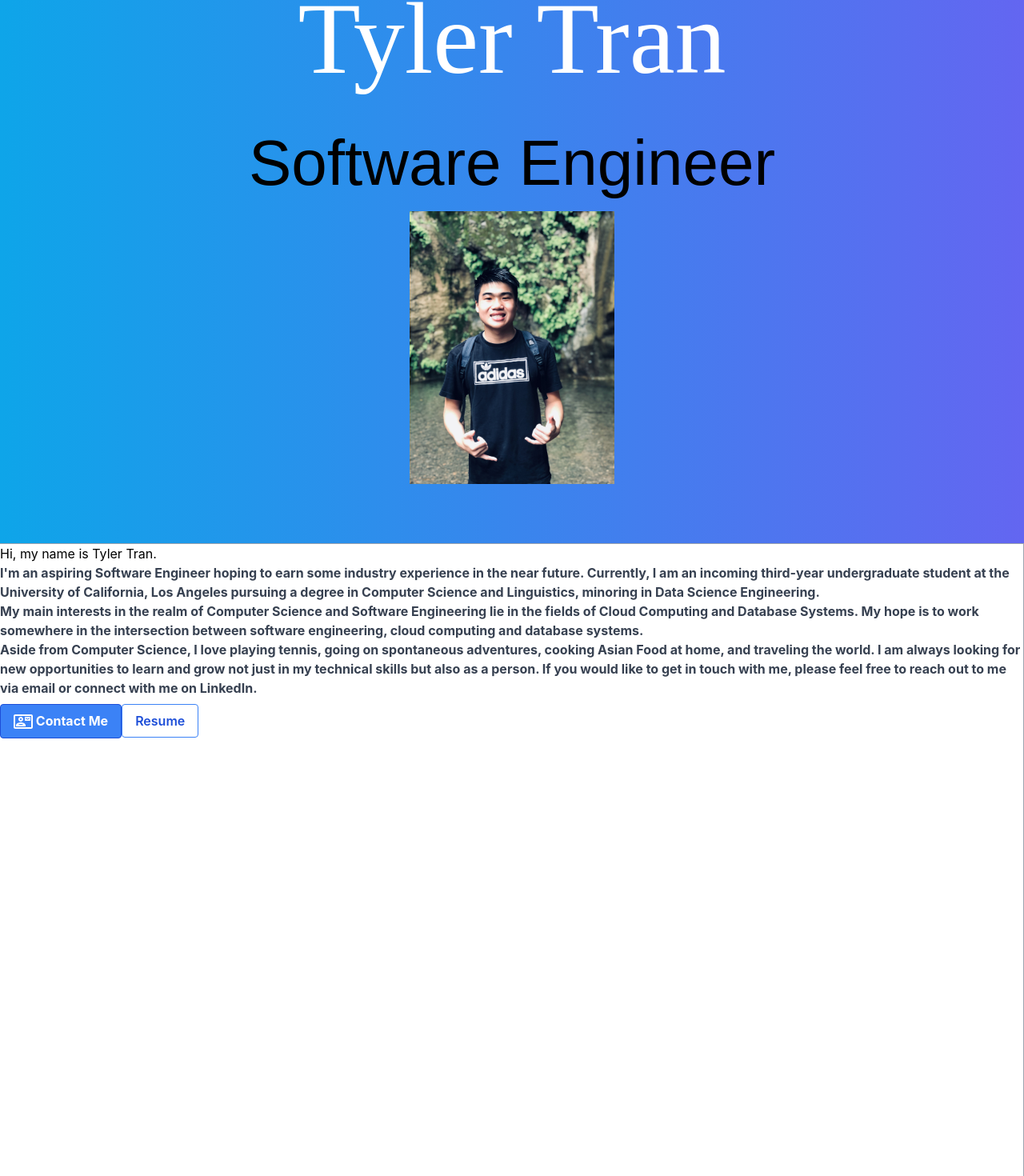
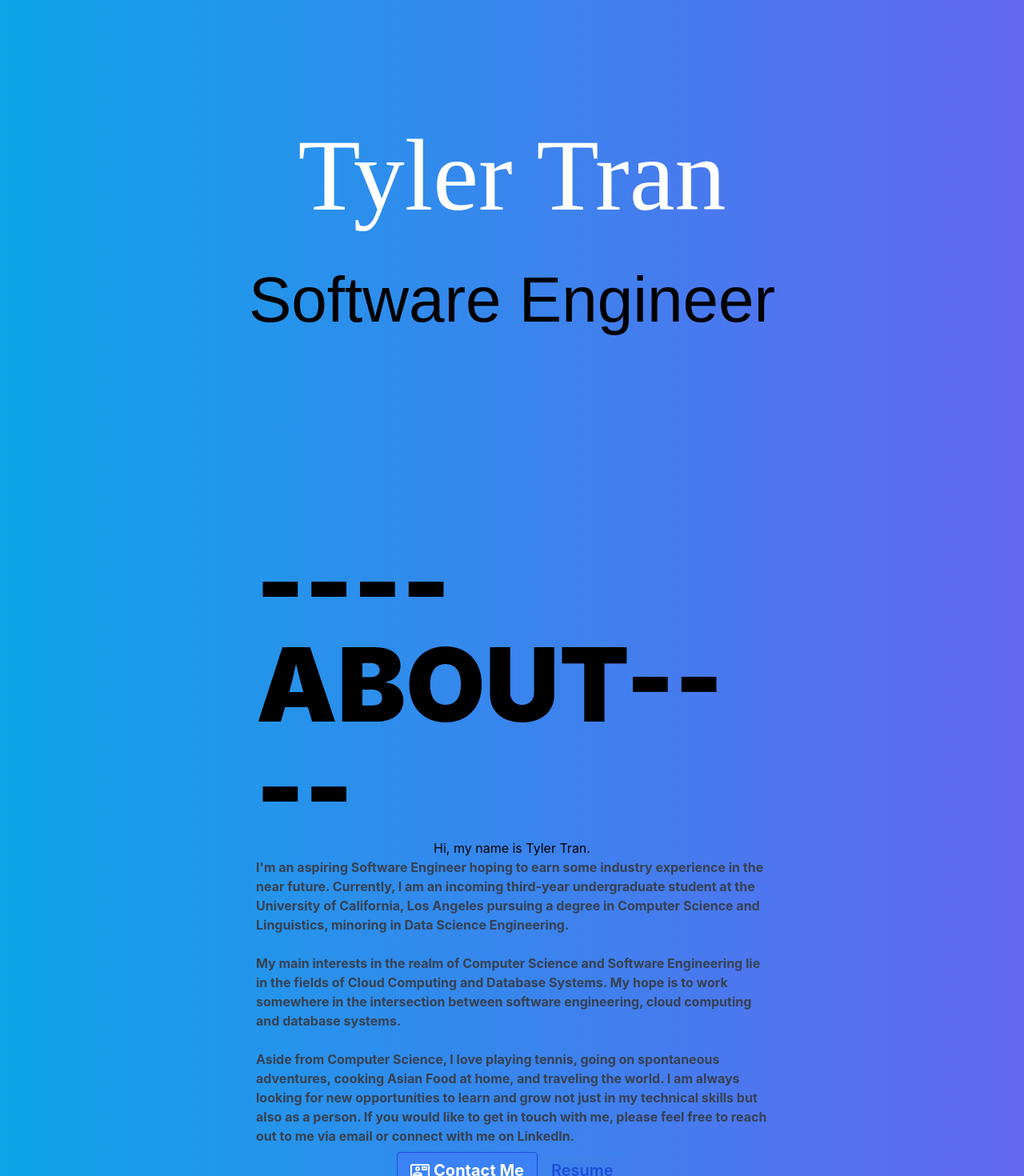
Before and after one commit to tylerdtran/tylertran.me, a React (Create React App) app: page / in a window 1280 px wide. Shown: the part 227-1697 px from the top of the page at 80% size. Built offline with nearby package versions, Linux system fonts and the light colour scheme; a web font is replaced by a local one.

Commit message:
Insertion of Animations for Navbar & Landing Page, Edited About.tsx
Inserted animations for the navbar and the landing page. Made revisions to the background to encompass the entire site. Centered the items in the about page. Looking to make a parallax scrolling effect in the near future.

```diff
--- a/src/components/AboutPage/About.tsx
+++ b/src/components/AboutPage/About.tsx
@@ -4,8 +4,11 @@ import ContactMailOutlinedIcon from '@mui/icons-material/ContactMailOutlined';
 
 export default function About(){
     return (
-        <div className="components h-screen border-r border-b border-l border-gray-400 lg:border-l-0 lg:border-t ">
-            <h1>Hi, my name is Tyler Tran.</h1>
+        <div className="h-screen flex justify-center items-center">
+
+            <div className="components flex flex-col items-center w-3/6">
+                <h1 className="text-9xl uppercase font-black">----About----</h1>
+                <h2>Hi, my name is Tyler Tran.</h2>
 
                 <div className='font-bold text-xl mb-2'>
                     <p className='text-gray-700 text-base'>
@@ -13,9 +16,11 @@ export default function About(){
                     Currently, I am an incoming third-year undergraduate student at the <a href="https://www.ucla.edu/">University of California,
                     Los Angeles </a>pursuing a degree in Computer Science and Linguistics, minoring in Data Science Engineering.
                     <br />
+                    <br />
                     My main interests in the realm of Computer Science and Software Engineering lie in the fields of
                     Cloud Computing and Database Systems. My hope is to work somewhere in the intersection between
                     software engineering, cloud computing and database systems.
+                    <br />
                     <br />
                     Aside from Computer Science, I love playing tennis, going on spontaneous adventures, cooking Asian
                     Food at home, and traveling the world.  I am always looking for new opportunities to learn and grow
@@ -23,6 +28,7 @@ export default function About(){
                     please feel free to reach out to me via email or connect with me on LinkedIn.
                     </p>
                 </div>
+                <div className='font-bold text-xl mb-2'>
                     <button className="bg-blue-500 hover:bg-blue-700 text-white font-bold py-2 px-4 border border-blue-700 rounded">
                     {/* <button className="bg-gradient-to-r from-green-400 to-blue-500 hover:from-pink-500 hover:to-yellow-50"> */}
                         <a href="mailto:tylerduytran@gmail.com" target='_blank' rel="noreferrer">
@@ -32,7 +38,8 @@ export default function About(){
                     <button className="bg-transparent hover:bg-blue-500 text-blue-700 font-semibold hover:text-white py-2 px-4 border border-blue-500 hover:border-transparent rounded">
                         Resume
                     </button>
-
+                </div>
+            </div>
         </div>
     );
 }
--- a/src/components/LandingPage/LandingPage.tsx
+++ b/src/components/LandingPage/LandingPage.tsx
@@ -1,22 +1,18 @@
 import React from 'react';
 import './LandingPage.scss';
-// import { Fade } from "react-awesome-reveal";
+import { Fade } from "react-awesome-reveal";
 // import TextTransition, { presets } from 'react-text-transition';
-
-import  ProfilePhoto  from '../../images/Profile-Photo.jpeg';
 
 export default function LandingPage(){
     return (
-      <div className="landing-inner-container flex flex-col items-center justify-center h-screen bg-gradient-to-r from-sky-500 to-indigo-500">
-            {/* <Fade direction="up" triggerOnce={true}> */}
-
+      <div className="landing-inner-container flex flex-col items-center justify-center h-screen">
+            <Fade direction="up" triggerOnce={true}>
                 <h1 className='Landing-Name text-white'>Tyler Tran</h1>
-
-            {/* </Fade> */}
-            {/* <Fade direction="up" triggerOnce={true} delay={500}> */}
+            </Fade>
+            <Fade direction="up" triggerOnce={true} delay={500}>
                 <h2 className='Landing-Position'>Software Engineer</h2>
-            {/* </Fade> */}
-          <img className='Landing-Image' src={ProfilePhoto} alt='Tyler Tran' />
+            </Fade>
+          {/* <img className='Landing-Image' src={ProfilePhoto} alt='Tyler Tran' /> */}
       </div>
     );
 }
--- a/src/components/Layout/Layout.tsx
+++ b/src/components/Layout/Layout.tsx
@@ -5,7 +5,7 @@ import { Navbar } from '../exports';
 
 export default function Layout({ children }: { children: React.ReactNode }) {
     return (
-        <div className="components">
+        <div className="components bg-gradient-to-r from-sky-500 to-indigo-500" >
           <Navbar /> {/* <--- This is the only component that is not a section */}
           <div className="main-sections" >{children}</div>
 
--- a/src/components/NavigationBar/navbar.scss
+++ b/src/components/NavigationBar/navbar.scss
@@ -1,11 +1,18 @@
 @import url('https://fonts.googleapis.com/css2?family=Abhaya+Libre:wght@800&family=Belanosima&display=swap');
 
-.navbar {
+.fade {
+    position: sticky;
+    top: 0px;
+    z-index:1; //any higher integer value
+}
+
+.navbar-main-container {
     font-family: 'Belanosima', sans-serif;
     font-size: 2em;
+
 }
 
-.nav-item {
+.nav-item, .nav-email {
     position: relative;
     display: block;
     cursor: pointer;
--- a/src/components/NavigationBar/navbar.tsx
+++ b/src/components/NavigationBar/navbar.tsx
@@ -1,23 +1,29 @@
 import './navbar.scss';
 import { navbar_links } from '../../constants/constants';
+import { Fade } from "react-awesome-reveal";
 // import AccessibilityNewIcon from '@mui/icons-material/AccessibilityNew';
 
 export default function Navbar() {
     return (
-        <div className="navbar flex items-center space-between justify-between flex-wrap bg-teal-500 p-6 sticky top-0">
+
+        <Fade className="fade" direction="down" duration={1000} triggerOnce={true}>
+            <div className="navbar-main-container flex items-center space-between justify-between flex-wrap bg-teal-500 p-6 ">
                 <div className="navbar-container w-full block flex-grow gap-4 lg:flex lg:items-center lg:w-auto">
                     {/* Make this into a list that is called from the array established in constants. */}
                     {navbar_links &&
                     navbar_links.map(({ name }, i) => {
                         return (
+                            <Fade direction="down" cascade={true} delay={100} triggerOnce={true}>
                                 <li className="nav-item block mt-4 lg:inline-block lg:mt-0 text-teal-200 hover:text-white mr-4">
                                     <a href="{$name}">
                                     {name}
                                     </a>
                                 </li>
+                            </Fade>
                         )
                     })}
                 </div>
+                <Fade direction="down" cascade={true} delay={100} triggerOnce={true}>
                     <a
                     href="mailto:tylerduytran@gmail.com"
                     aria-label="Email Tyler Tran"
@@ -26,6 +32,8 @@ export default function Navbar() {
                     >
                         <div id="nav-email">tylerduytran@gmail.com</div>
                     </a>
+                </Fade>
             </div>
+        </Fade>
     );
 }
```
Lines whose indentation alone changed are shown as unchanged.
